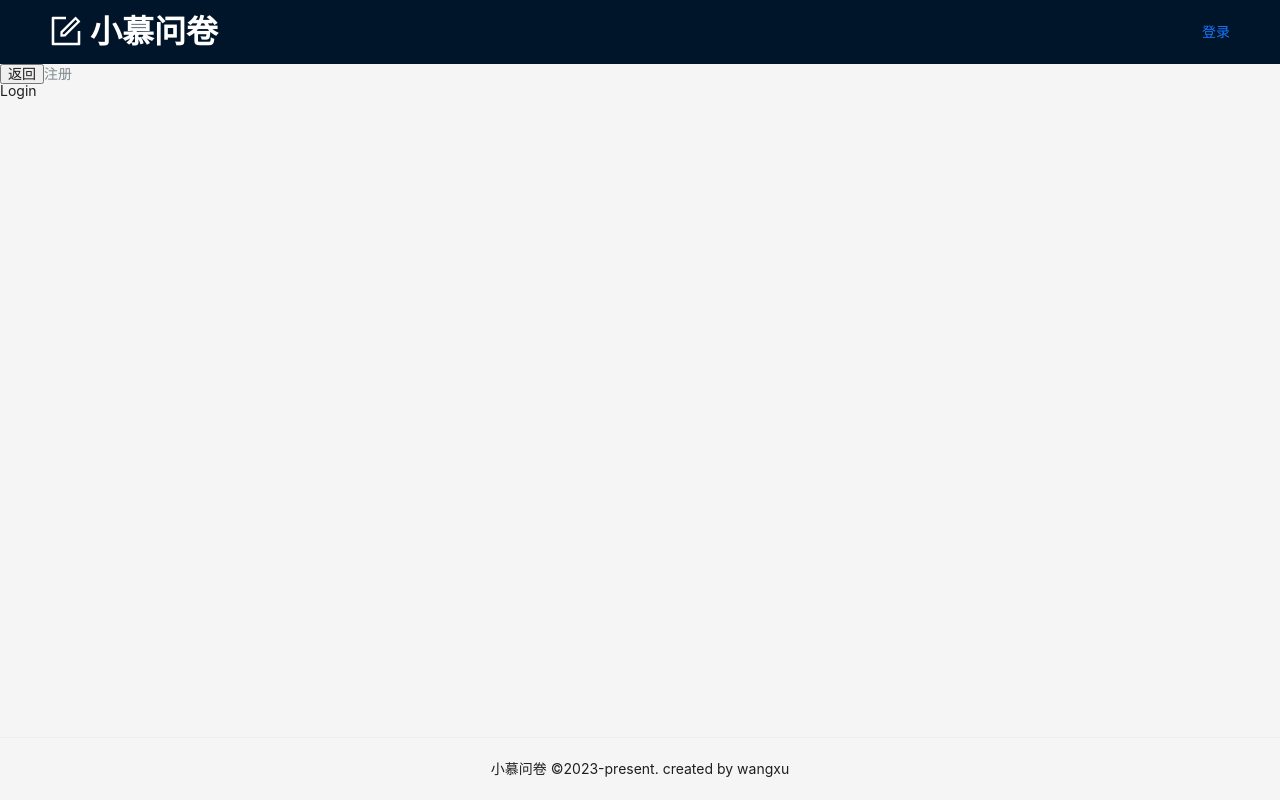
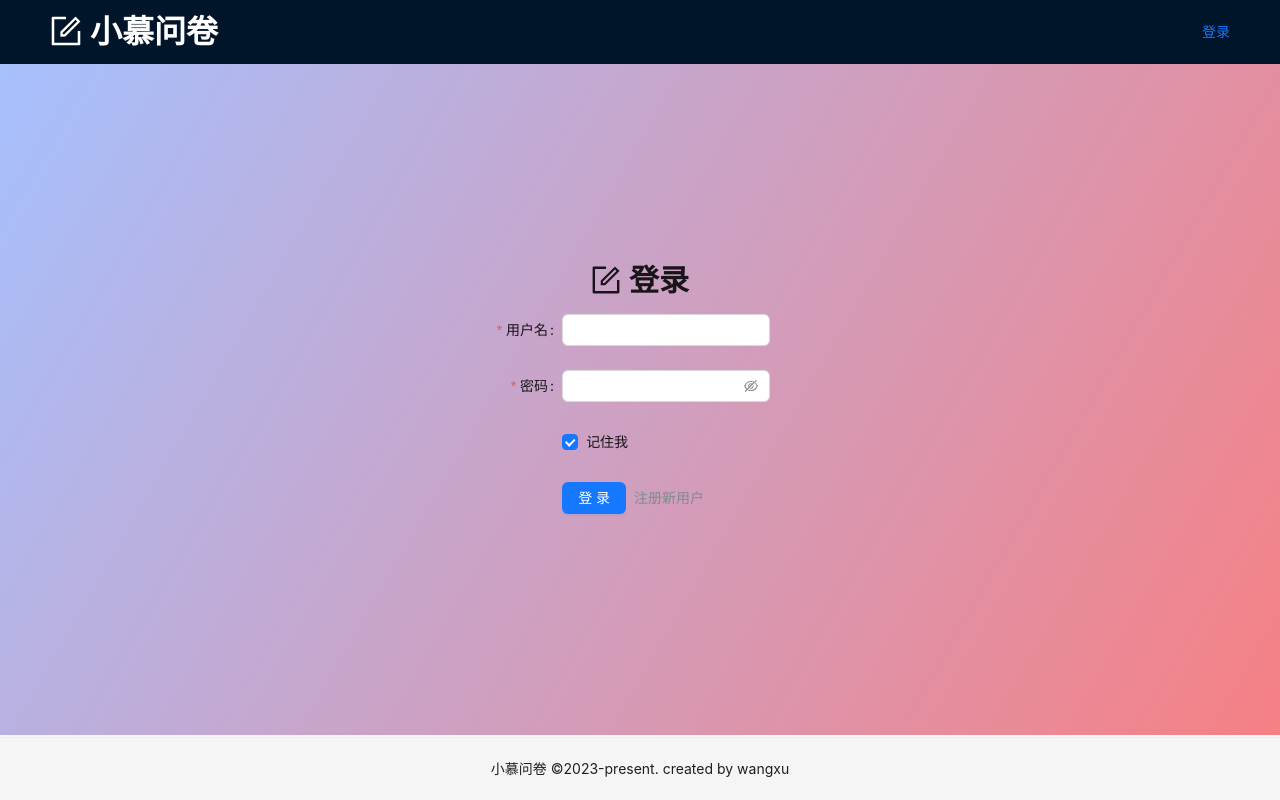
Before and after one commit to WCeasar/wenjuan-fe, a React (Create React App) app: page /login in a window 1280 px wide. Built offline with nearby package versions, Linux system fonts and the light colour scheme.

Commit message:
feat: 登录注册

```diff
--- a/public/index.html
+++ b/public/index.html
@@ -21,7 +21,7 @@
       work correctly both with client-side routing and a non-root public URL.
       Learn how to configure a non-root public URL by running `npm run build`.
     -->
-    <title>小慕问卷</title>
+    <title>react</title>
   </head>
   <body>
     <noscript>You need to enable JavaScript to run this app.</noscript>
--- a/src/pages/Login/index.module.scss
+++ b/src/pages/Login/index.module.scss
@@ -0,0 +1,8 @@
+.container {
+  display: flex;
+  flex-direction: column;
+  align-items: center;
+  justify-content: center;
+  height: calc(100vh - 64px - 65px);
+  background-image: linear-gradient(120deg, #a6c0fe 0%, #f68084 100%);
+}
--- a/src/pages/Login/index.tsx
+++ b/src/pages/Login/index.tsx
@@ -1,23 +1,113 @@
-import React, { FC } from 'react'
+import React, { FC, useEffect } from 'react'
 import styles from './index.module.scss'
-import { useNavigate, useSearchParams, NavLink } from 'react-router-dom'
+import { Typography, Space, Button, Form, Input, Checkbox } from 'antd'
+import { FormOutlined } from '@ant-design/icons'
+import { REGISTER_PATHNAME } from '../../router'
+import { Link } from 'react-router-dom'
+
+const USERNAME_KEY = 'username'
+const PASSWORD_KEY = 'password'
+
+type LoginType = {
+  username: string
+  password: string
+  remember: boolean
+}
+
+const rememberUser = (username: string, password: string) => {
+  localStorage.setItem(USERNAME_KEY, username)
+  localStorage.setItem(PASSWORD_KEY, password)
+}
+
+const removeUser = () => {
+  localStorage.removeItem(USERNAME_KEY)
+  localStorage.removeItem(PASSWORD_KEY)
+}
+
+const getUser = () => {
+  return {
+    username: localStorage.getItem(USERNAME_KEY),
+    password: localStorage.getItem(PASSWORD_KEY)
+  }
+}
 
 const Login: FC = () => {
-  const nav = useNavigate()
-  const [searchParams, setSearchParams] = useSearchParams()
+  const { Title } = Typography
 
-  console.log(searchParams.get('name'))
+  const [form] = Form.useForm()
 
-  const onBack = () => {
-    nav(-1)
+  useEffect(() => {
+    const { username, password } = getUser()
+    form.setFieldsValue({ username, password })
+  }, [])
+
+  const onFinish = (values: LoginType) => {
+    const { username, password, remember } = values
+    // TODO
+
+    if (remember) {
+      rememberUser(username, password)
+    } else {
+      removeUser()
+    }
   }
 
   return (
-    <>
-      <button onClick={onBack}>返回</button>
-      <NavLink to="/register">注册</NavLink>
-      <p>Login</p>
-    </>
+    <div className={styles.container}>
+      <Space>
+        <Title level={2}>
+          <FormOutlined />
+        </Title>
+        <Title level={2}>登录</Title>
+      </Space>
+
+      <Form
+        name="basic"
+        labelCol={{ span: 6 }}
+        wrapperCol={{ span: 16 }}
+        initialValues={{ remember: true }}
+        onFinish={onFinish}
+        autoComplete="off"
+        form={form}
+      >
+        <Form.Item
+          label="用户名"
+          name="username"
+          rules={[
+            { required: true, message: '请输入用户名' },
+            {
+              type: 'string',
+              min: 5,
+              max: 20,
+              message: '字符长度在5-20位之间'
+            },
+            {
+              pattern: /^\w+$/,
+              message: '只能是字母数字下划线'
+            }
+          ]}
+        >
+          <Input />
+        </Form.Item>
+
+        <Form.Item label="密码" name="password" rules={[{ required: true, message: '请输入密码' }]}>
+          <Input.Password />
+        </Form.Item>
+
+        <Form.Item name="remember" valuePropName="checked" wrapperCol={{ offset: 6, span: 16 }}>
+          <Checkbox>记住我</Checkbox>
+        </Form.Item>
+
+        <Form.Item wrapperCol={{ offset: 6, span: 16 }}>
+          <Space>
+            <Button type="primary" htmlType="submit">
+              登录
+            </Button>
+            <Link to={REGISTER_PATHNAME}>注册新用户</Link>
+          </Space>
+        </Form.Item>
+      </Form>
+    </div>
   )
 }
 
--- a/src/pages/Register/index.module.scss
+++ b/src/pages/Register/index.module.scss
@@ -0,0 +1,8 @@
+.container {
+  display: flex;
+  flex-direction: column;
+  align-items: center;
+  justify-content: center;
+  height: calc(100vh - 64px - 65px);
+  background-image: linear-gradient(120deg, #a6c0fe 0%, #f68084 100%);
+}
--- a/src/pages/Register/index.tsx
+++ b/src/pages/Register/index.tsx
@@ -1,11 +1,96 @@
 import React, { FC } from 'react'
 import styles from './index.module.scss'
+import { Typography, Space, Button, Form, Input } from 'antd'
+import { FormOutlined } from '@ant-design/icons'
+import { LOGIN_PATHNAME } from '../../router'
+import { Link } from 'react-router-dom'
+
+type RegisterType = {
+  username: string
+  password: string
+  confirm: string
+  nickname: string
+}
 
 const Register: FC = () => {
+  const { Title } = Typography
+  const onFinish = (values: RegisterType) => {
+    console.log('Success:', values)
+  }
+
   return (
-    <>
-      <p>Register</p>
-    </>
+    <div className={styles.container}>
+      <Space>
+        <Title level={2}>
+          <FormOutlined />
+        </Title>
+        <Title level={2}>新用户注册</Title>
+      </Space>
+
+      <Form
+        name="basic"
+        labelCol={{ span: 6 }}
+        wrapperCol={{ span: 16 }}
+        onFinish={onFinish}
+        autoComplete="off"
+      >
+        <Form.Item
+          label="用户名"
+          name="username"
+          rules={[
+            { required: true, message: '请输入用户名' },
+            {
+              type: 'string',
+              min: 5,
+              max: 20,
+              message: '字符长度在5-20位之间'
+            },
+            {
+              pattern: /^\w+$/,
+              message: '只能是字母数字下划线'
+            }
+          ]}
+        >
+          <Input />
+        </Form.Item>
+
+        <Form.Item label="密码" name="password" rules={[{ required: true, message: '请输入密码' }]}>
+          <Input.Password />
+        </Form.Item>
+
+        <Form.Item
+          label="确认密码"
+          name="confirm"
+          rules={[
+            { required: true, message: '请输入密码' },
+            ({ getFieldValue }) => ({
+              validator(_, value) {
+                if (!value || getFieldValue('password') === value) {
+                  return Promise.resolve()
+                } else {
+                  return Promise.reject(new Error('两次密码不一致'))
+                }
+              }
+            })
+          ]}
+        >
+          <Input.Password />
+        </Form.Item>
+
+        <Form.Item label="昵称" name="nickname">
+          <Input />
+        </Form.Item>
+      </Form>
+
+      <Form.Item wrapperCol={{ offset: 0, span: 0 }}>
+        <Space>
+          <Button type="primary" htmlType="submit">
+            注册
+          </Button>
+          <Link to={LOGIN_PATHNAME}>已有账户，登录</Link>
+        </Space>
+      </Form.Item>
+    </div>
   )
 }
 
--- a/src/pages/manage/Trash/index.tsx
+++ b/src/pages/manage/Trash/index.tsx
@@ -114,7 +114,6 @@
     <div className={styles.container}>
       <header className={styles.header}>
         <Title level={3}>回收站</Title>
-
         <div className={styles.right}>
           <ListSearch></ListSearch>
         </div>
```
